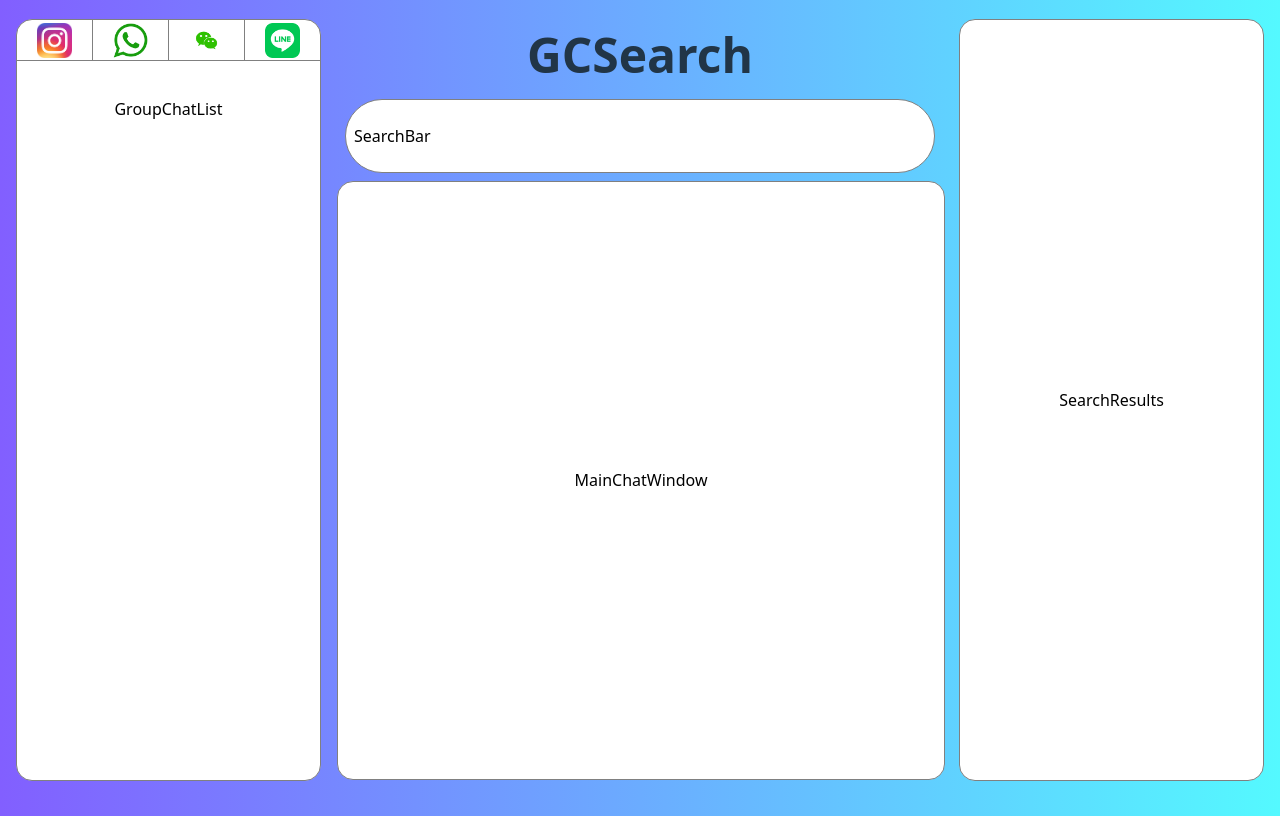
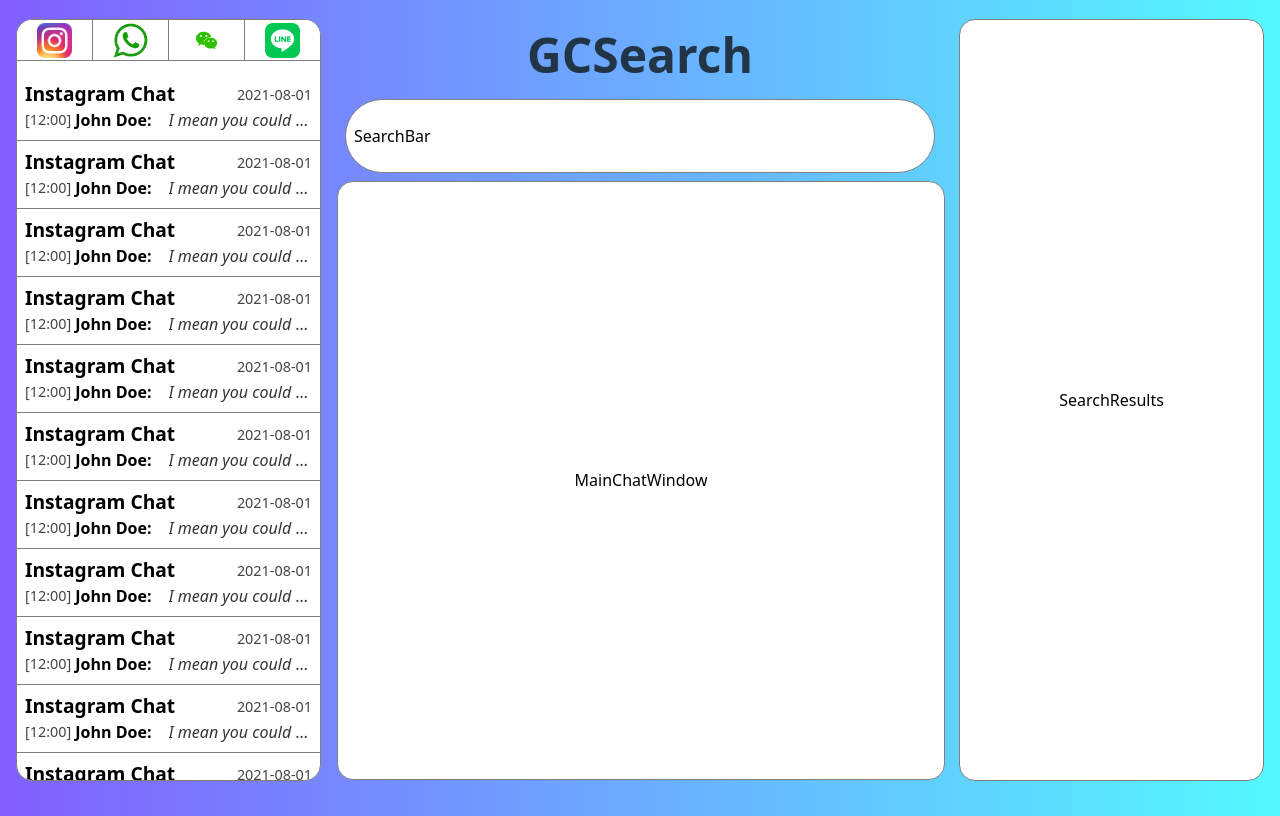
Before and after one commit to cem-yilmaz/GCSearch, a React (Vite) app in the folder frontend/GCSearch/: page / in a window 1280 px wide. Built offline with nearby package versions, Linux system fonts and the light colour scheme.

Commit message:
almost finished chatlist

```diff
--- a/frontend/GCSearch/src/components/MainView/ChatList/ChatList.css
+++ b/frontend/GCSearch/src/components/MainView/ChatList/ChatList.css
@@ -1,5 +1,6 @@
 .ChatList {
     display: flex;
+    position: relative;
     flex-direction: column;
     align-items: center;
     justify-content: top;
@@ -14,3 +15,8 @@
     background-color: white;
     color: black;
 }
+
+.group-chats {
+    width: 100%;
+    overflow-x: hidden;
+}
--- a/frontend/GCSearch/src/components/MainView/ChatList/ChatList.jsx
+++ b/frontend/GCSearch/src/components/MainView/ChatList/ChatList.jsx
@@ -1,14 +1,32 @@
 import React from "react";
 
 import PlatformSelector from "./PlatformSelector/PlatformSelector";
+import GroupChat from "./GroupChat/GroupChat";
 
 import "./ChatList.css";
+
+const example_groupchat = {
+    internal_chat_name: "instagram",
+    ChatName: "Instagram Chat",
+    last_message: {
+        message: "I mean you could really argue for or against applying to Edinburgh",
+        sender: "John Doe",
+        date: "2021-08-01",
+        time: "12:00"
+    }
+}
+
+const examples_groupchats = [example_groupchat, example_groupchat, example_groupchat, example_groupchat, example_groupchat, example_groupchat, example_groupchat, example_groupchat, example_groupchat, example_groupchat, example_groupchat, example_groupchat, example_groupchat, example_groupchat, example_groupchat]
 
 const ChatList = () => {
     return (
         <div className="ChatList">
             <PlatformSelector />
-            <p>GroupChatList</p>
+            <div className="group-chats">
+                {examples_groupchats.map((groupchat) => (
+                    <GroupChat groupchat={groupchat} />
+                ))}
+            </div>
         </div>
     )
 };
--- /dev/null
+++ b/frontend/GCSearch/src/components/MainView/ChatList/GroupChat/GroupChat.css
@@ -0,0 +1,75 @@
+.group-chat {
+    display: flex;
+    flex-direction: column;
+    justify-content: space-between;
+    width: 100%;
+    min-height: 60px;
+    border-bottom: 0.1rem solid grey;
+    margin-bottom: 0.5rem;
+    padding: 0.5rem;
+    box-sizing: border-box;
+    cursor: pointer;
+    overflow: hidden;
+}
+
+.group-chat:hover {
+    background-color: #f0f0f0;
+}
+
+.group-chat-top {
+    display: flex;
+    height: 10px;
+    justify-content: space-between;
+    align-items: center;
+    margin-bottom: 0;
+}
+
+.group-chat-top h3 {
+    margin: 0;
+    font-size: 1.2rem;
+    font-weight: bold;
+}
+
+.group-chat-top .date {
+    margin: 0;
+    font-size: 0.9rem;
+    color: #444;
+    font-weight: 300;
+}
+
+.group-chat-bottom {
+    display: flex;
+    align-items: center;
+    flex-wrap: nowrap;
+}
+
+.group-chat-bottom p {
+    display: flex;
+    align-items: center;
+    margin: 0;
+    width: 100%;
+    overflow: hidden;
+}
+
+.group-chat-bottom .time {
+    flex: 0 0 auto;
+    font-size: 0.9rem;
+    color: #444;
+    font-weight: 300;
+}
+
+.group-chat-bottom .sender {
+    flex: 0 0 auto;
+    font-weight: bold;
+    margin-left: 0.25rem;
+}
+
+.group-chat-bottom .message {
+    display: inline-block;
+    flex: 1 1 auto;
+    white-space: nowrap;
+    overflow: hidden;
+    min-width: 0;
+    text-overflow: ellipsis;
+    color: #333;
+}
--- /dev/null
+++ b/frontend/GCSearch/src/components/MainView/ChatList/GroupChat/GroupChat.jsx
@@ -0,0 +1,33 @@
+import React from "react";
+
+import "./GroupChat.css";
+
+const GroupChat = (
+    {
+        groupchat : {
+            internal_chat_name,
+            ChatName,
+            last_message : {
+                message,
+                sender,
+                date,
+                time
+            }
+        }
+    }
+) => {
+    return (
+        <div className="group-chat">
+            <div className="group-chat-top">
+                <h3><span className="chatname">{ChatName}</span></h3>
+                <p><span className="date">{date}</span></p>
+            </div>
+            <div className="group-chat-bottom">
+                <p><span className="time">[{time}]</span> <span className="sender">{sender}: </span></p>
+                <p><span className="message"><i>{message}</i></span></p>
+            </div>
+        </div>
+    )
+}
+
+export default GroupChat;
--- a/frontend/GCSearch/src/components/MainView/ChatList/PlatformSelector/PlatformSelector.css
+++ b/frontend/GCSearch/src/components/MainView/ChatList/PlatformSelector/PlatformSelector.css
@@ -1,9 +1,13 @@
 .platform-selector {
+    position: sticky;
+    top: 0;
+    z-index: 1;
     width: 100%;
     height: 40px;
     display: flex;
     justify-content: space-around;
     margin-bottom: 20px;
+    background-color: white;
     border-bottom: 0.1rem solid grey;
 }
 
```
